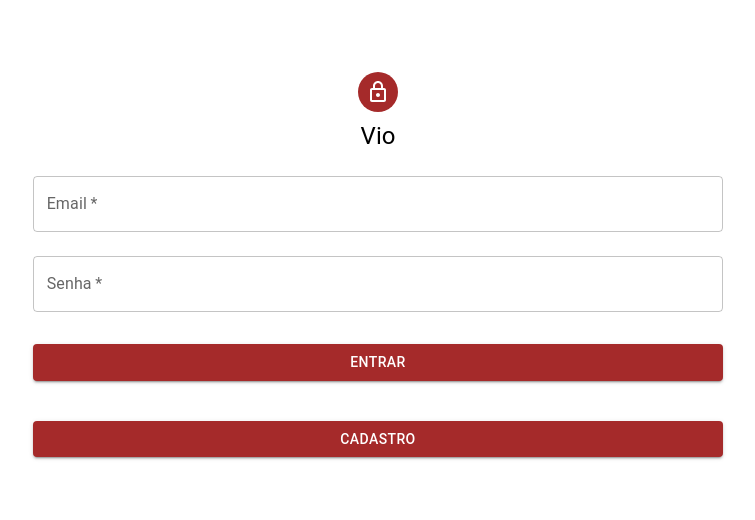
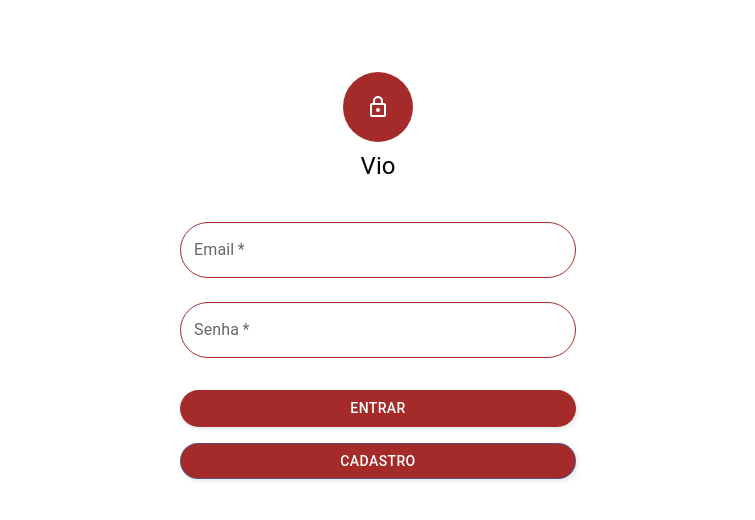
Before and after one commit to MateusC2/FrontprojetoVIO, a React (Vite) app: page / in a window 1280 px wide. Shown: the top 520 px of the page, without its empty margins (262-1017 px from the left). Built offline with nearby package versions, Linux system fonts and the light colour scheme.

Commit message:
implementação token para login

```diff
--- a/src/axios/axios.js
+++ b/src/axios/axios.js
@@ -1,11 +1,23 @@
 import axios from "axios";
 
 const api = axios.create({
-    baseURL:"http://localhost:5000/api/v1/",
+    baseURL:"http://10.89.240.85:5000/api/v1/",
     headers:{
         'accept':'application/json'
     }
 });
+
+api.interceptors.request.use(
+    (config) =>{
+        const token = localStorage.getItem("token");
+        console.log(token);
+        if (token) {
+            config.headers.Authorization = `${token}`;
+        }
+        return config;
+    },
+    (error) => Promise.reject(error)
+)
 
 const sheets = {
     getUsers:()=>api.get("user/"),
--- a/src/pages/Login.jsx
+++ b/src/pages/Login.jsx
@@ -33,6 +33,7 @@ function Login() {
       (response) => {
         alert(response.data.message);
         localStorage.setItem("authenticated", true);
+        localStorage.setItem("token", response.data.token)
         navigate("users/");
       },
       (error) => {
@@ -43,7 +44,7 @@ function Login() {
   }
 
   return (
-    <Container component="main" maxWidth="xl">
+    <Container component="main" maxWidth="xs">
       <Box
         sx={{
           marginTop: 8,
@@ -56,21 +57,16 @@ function Login() {
           sx={{
             margin: 1,
             backgroundColor: "brown",
+            width: 70, // Reduzindo o tamanho do Avatar
+            height: 70,
           }}
         >
           <LockOutlinedIcon />
         </Avatar>
-        <Typography component="h1" variant="h5">
+        <Typography component="h1" variant="h5" sx={{ mb: 2 }}>
           Vio
         </Typography>
-        <Box
-          component="form"
-          sx={{
-            mt: 1,
-          }}
-          onSubmit={handleSubmit}
-          noValidate
-        >
+        <Box component="form" onSubmit={handleSubmit} noValidate sx={{ mt: 1, width: '100%' }}>
           <TextField
             required
             fullWidth
@@ -80,6 +76,23 @@ function Login() {
             margin="normal"
             value={user.email}
             onChange={onChange}
+            sx={{
+              '& label.Mui-focused': {
+                color: 'brown',
+              },
+              '& .MuiOutlinedInput-root': {
+                '& fieldset': {
+                  borderColor: 'brown',
+                  borderRadius: 8,
+                },
+                '&:hover fieldset': {
+                  borderColor: '#795548', // Tom mais escuro no hover
+                },
+                '&.Mui-focused fieldset': {
+                  borderColor: 'brown',
+                },
+              },
+            }}
           />
           <TextField
             required
@@ -91,6 +104,23 @@ function Login() {
             type="password"
             value={user.password}
             onChange={onChange}
+            sx={{
+              '& label.Mui-focused': {
+                color: 'brown',
+              },
+              '& .MuiOutlinedInput-root': {
+                '& fieldset': {
+                  borderColor: 'brown',
+                  borderRadius: 8,
+                },
+                '&:hover fieldset': {
+                  borderColor: '#795548', // Tom mais escuro no hover
+                },
+                '&.Mui-focused fieldset': {
+                  borderColor: 'brown',
+                },
+              },
+            }}
           />
           <Button
             type="submit"
@@ -100,27 +130,37 @@ function Login() {
               mt: 3,
               mb: 2,
               backgroundColor: "brown",
+              borderRadius: 8,
+              boxShadow: '2px 2px 5px rgba(0, 0, 0, 0.1)',
+              '&:hover': {
+                backgroundColor: '#795548', // Tom mais escuro no hover
+              },
             }}
           >
             Entrar
           </Button>
           <Button
-            type="submit"
+            type="button" // Alterado para 'button'
             fullWidth
-            variant="contained"
-            component = {Link}
-            to = "/cadastro"
+            variant="outlined"
+            component={Link}
+            to="/cadastro"
             sx={{
-              mt: 3,
-              mb: 2,
               backgroundColor: "brown",
+              borderRadius: 8,
+              color:"white",
+              boxShadow: '2px 2px 5px rgba(0, 0, 0, 0.1)',
+              '&:hover': {
+                backgroundColor: '#795548', // Tom mais escuro no hover
+              },
             }}
           >
-          Cadastro
+            Cadastro
           </Button>
         </Box>
       </Box>
     </Container>
   );
 }
+
 export default Login;
```
